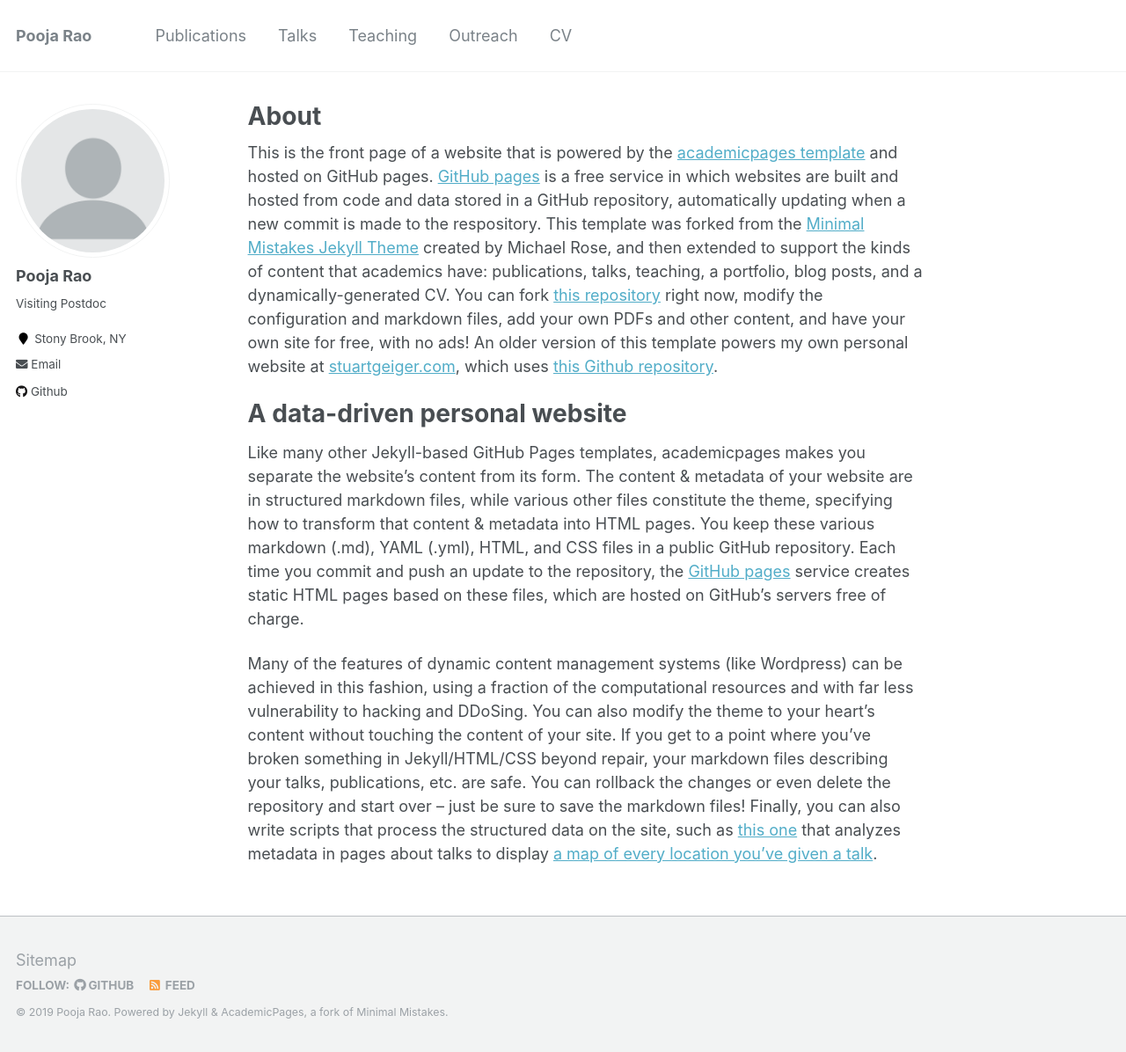
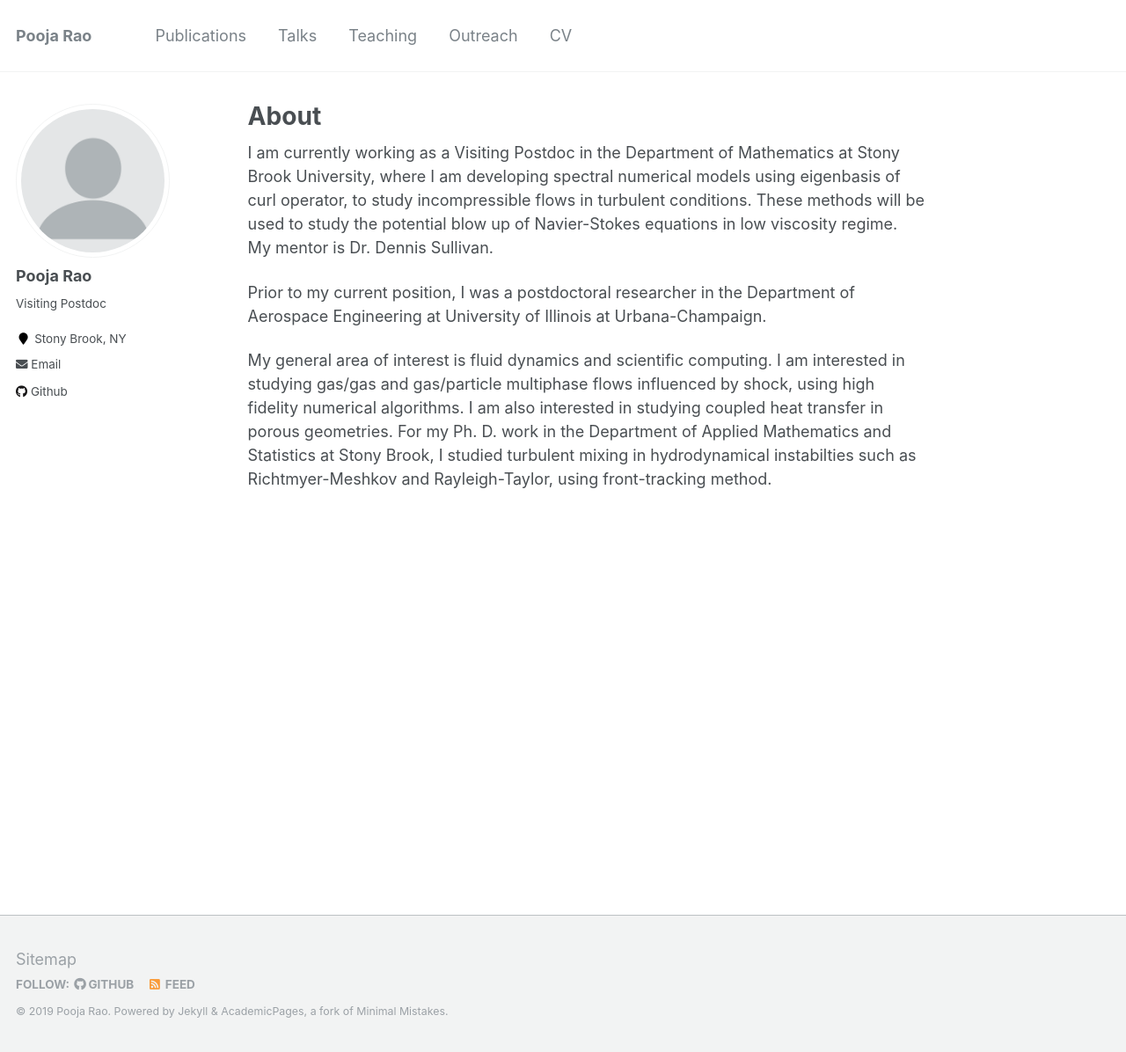
Before and after one commit to jamelvin/poojarao8.github.io, a Jekyll site: the page built from _pages/about.md, in a window 1280 px wide and 1196 px high. Shown: the whole window at 88% size. Built offline with Jekyll 4.4.1, drawn with Linux system fonts in a browser that asks for light colours.

Commit message:
added about me

```diff
--- a/_pages/about.md
+++ b/_pages/about.md
@@ -8,10 +8,8 @@
   - /about.html
 ---
 
-This is the front page of a website that is powered by the [academicpages template](https://github.com/academicpages/academicpages.github.io) and hosted on GitHub pages. [GitHub pages](https://pages.github.com) is a free service in which websites are built and hosted from code and data stored in a GitHub repository, automatically updating when a new commit is made to the respository. This template was forked from the [Minimal Mistakes Jekyll Theme](https://mmistakes.github.io/minimal-mistakes/) created by Michael Rose, and then extended to support the kinds of content that academics have: publications, talks, teaching, a portfolio, blog posts, and a dynamically-generated CV. You can fork [this repository](https://github.com/academicpages/academicpages.github.io) right now, modify the configuration and markdown files, add your own PDFs and other content, and have your own site for free, with no ads! An older version of this template powers my own personal website at [stuartgeiger.com](http://stuartgeiger.com), which uses [this Github repository](https://github.com/staeiou/staeiou.github.io).
+I am currently working as a Visiting Postdoc in the Department of Mathematics at Stony Brook University, where I am developing spectral numerical models using eigenbasis of curl operator, to study incompressible flows in turbulent conditions. These methods will be used to study the potential blow up of Navier-Stokes equations in low viscosity regime. My mentor is Dr. Dennis Sullivan.
 
-A data-driven personal website
-======
-Like many other Jekyll-based GitHub Pages templates, academicpages makes you separate the website's content from its form. The content & metadata of your website are in structured markdown files, while various other files constitute the theme, specifying how to transform that content & metadata into HTML pages. You keep these various markdown (.md), YAML (.yml), HTML, and CSS files in a public GitHub repository. Each time you commit and push an update to the repository, the [GitHub pages](https://pages.github.com/) service creates static HTML pages based on these files, which are hosted on GitHub's servers free of charge.
+Prior to my current position, I was a postdoctoral researcher in the Department of Aerospace Engineering at University of Illinois at Urbana-Champaign.
 
-Many of the features of dynamic content management systems (like Wordpress) can be achieved in this fashion, using a fraction of the computational resources and with far less vulnerability to hacking and DDoSing. You can also modify the theme to your heart's content without touching the content of your site. If you get to a point where you've broken something in Jekyll/HTML/CSS beyond repair, your markdown files describing your talks, publications, etc. are safe. You can rollback the changes or even delete the repository and start over -- just be sure to save the markdown files! Finally, you can also write scripts that process the structured data on the site, such as [this one](https://github.com/academicpages/academicpages.github.io/blob/master/talkmap.ipynb) that analyzes metadata in pages about talks to display [a map of every location you've given a talk](https://academicpages.github.io/talkmap.html).
+My general area of interest is fluid dynamics and scientific computing. I am interested in studying gas/gas and gas/particle multiphase flows influenced by shock, using high fidelity numerical algorithms. I am also interested in studying coupled heat transfer in porous geometries. For my Ph. D. work in the Department of Applied Mathematics and Statistics at Stony Brook, I studied turbulent mixing in hydrodynamical instabilties such as Richtmyer-Meshkov and Rayleigh-Taylor, using front-tracking method.
```
